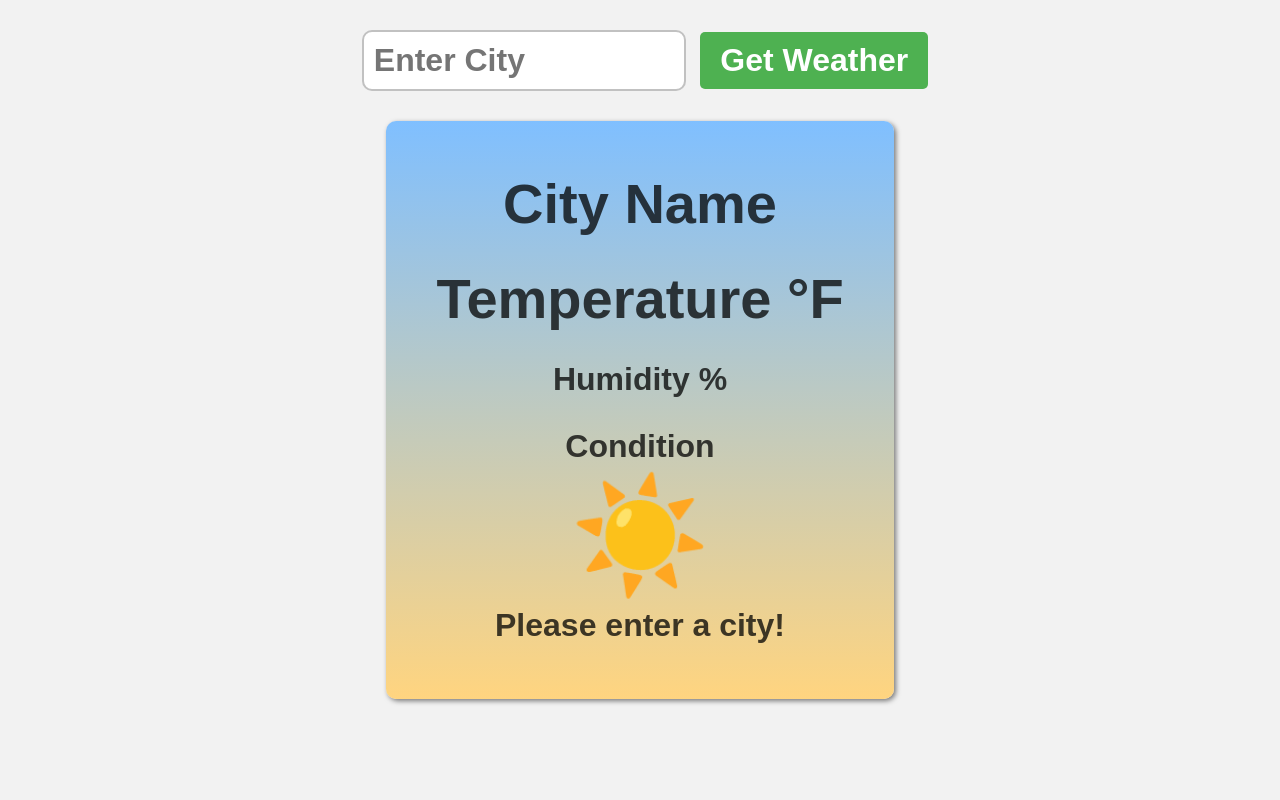
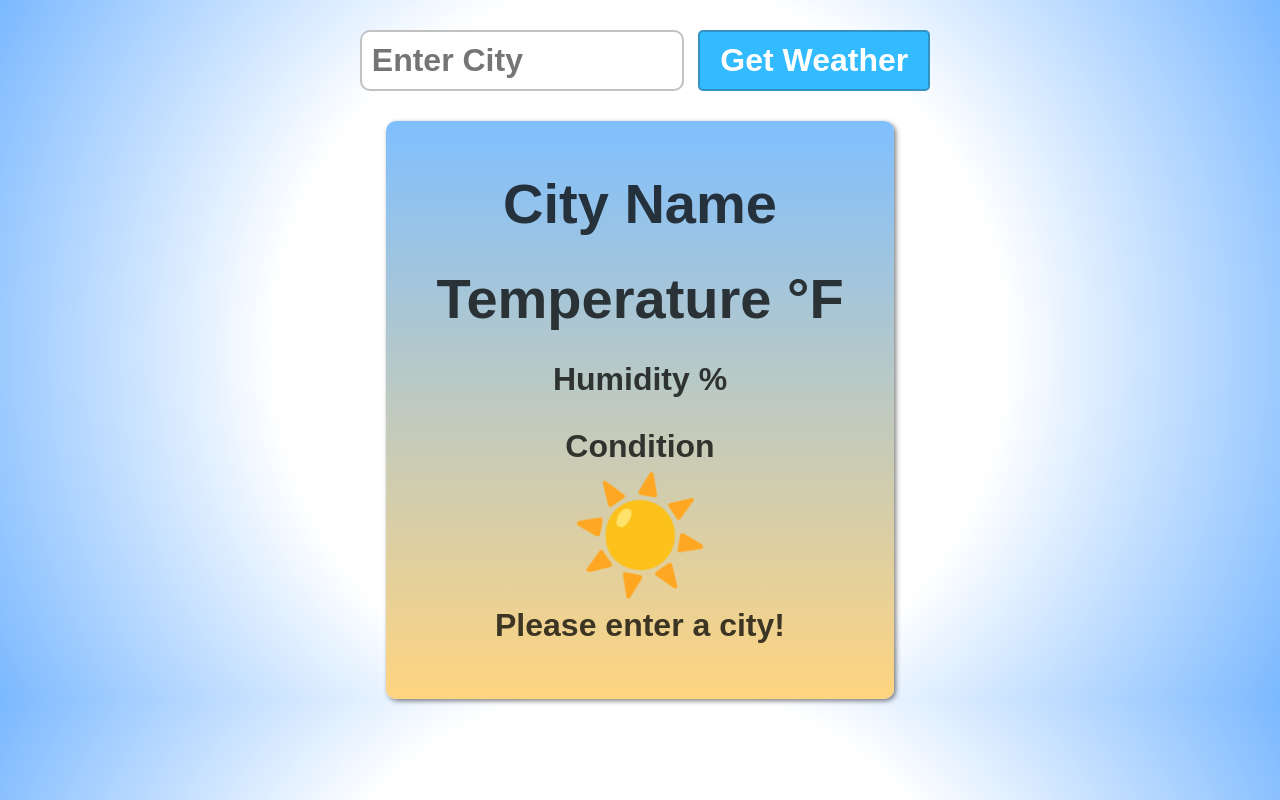
Before and after one commit to gilmerperez/weather-app, a plain HTML site: page index.html in a window 1280 px wide. Drawn offline with Linux system fonts and the light colour scheme.

Commit message:
Updated styles

```diff
--- a/style.css
+++ b/style.css
@@ -3,7 +3,7 @@ body {
   padding: 0;
   box-sizing: border-box;
   font-family: Arial, sans-serif;
-  background-color: hsl(0, 0%, 95%);
+  background: radial-gradient(circle, hsl(0, 0%, 100%) 50%, hsl(212, 100%, 74%) 100%);
   display: flex;
   align-items: center;
   flex-direction: column;
@@ -21,10 +21,11 @@ body {
   font-size: 2rem;
   font-weight: bold;
   border-radius: 10px;
+  color: hsl(0, 0%, 30%);
   border: 2px solid hsl(0, 0%, 20%, 0.3);
 }
 
-button[type="submit"] {
+button {
   border: none;
   color: white;
   cursor: pointer;
@@ -32,11 +33,13 @@ button[type="submit"] {
   font-weight: bold;
   padding: 10px 20px;
   border-radius: 5px;
-  background-color: hsl(122, 39%, 50%);
+  transition: 0.5s ease;
+  background-color: hsl(200, 100%, 60%);
+  border: 2px solid hsl(0, 0%, 20%, 0.3);
 }
 
-button[type="submit"]:hover {
-  background-color: hsl(122, 39%, 40%);
+button:hover {
+  background-color: hsl(200, 100%, 70%);
 }
 
 .card {
```
